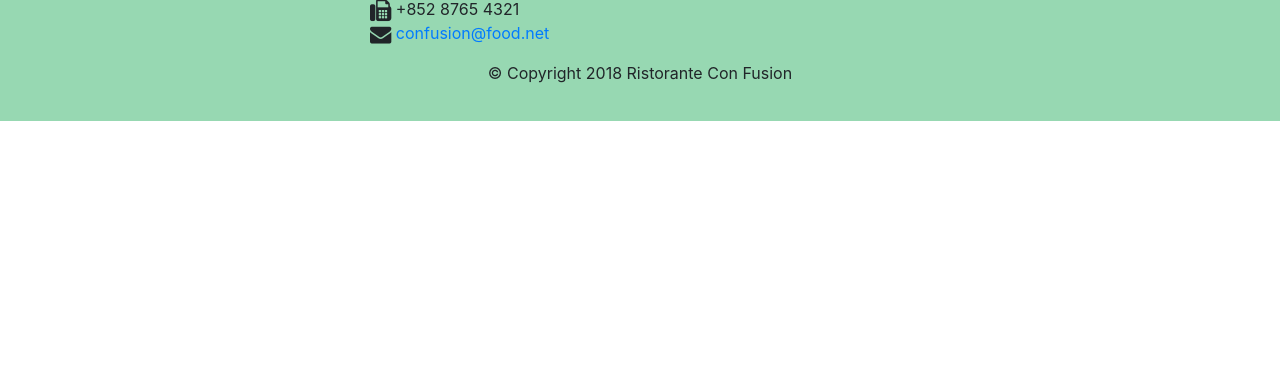
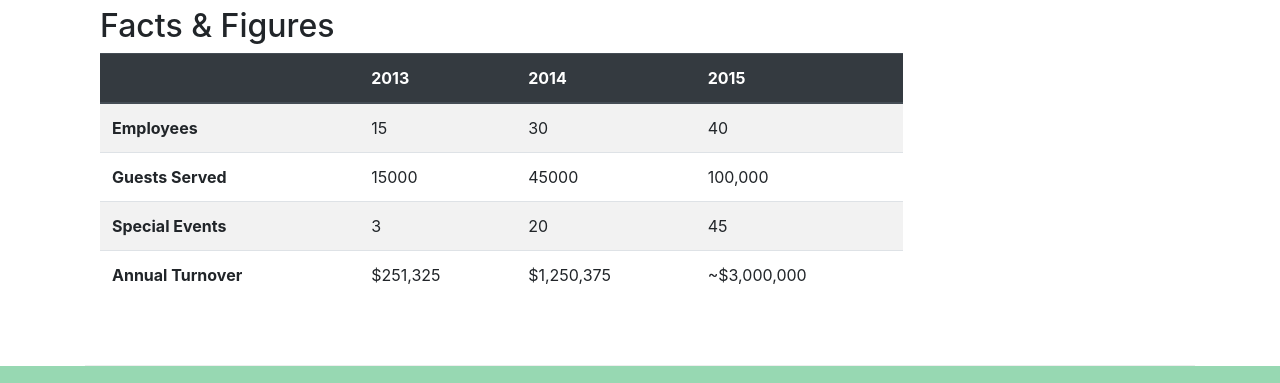
Before and after one commit to DiegoColonV/boostrap-coursera, a website: page aboutus.html in a window 1280 px wide. Shown: the part 1705-2088 px from the top of the page. Before the commit the page ends 1826 px from the top, so only its background shows below. Drawn offline with nearby package versions, Linux system fonts and the light colour scheme.

Commit message:
Tables and cards

```diff
--- a/aboutus.html
+++ b/aboutus.html
@@ -67,7 +67,32 @@
                 <p>Started in 2010, Ristorante con Fusion quickly established itself as a culinary icon par excellence in Hong Kong. With its unique brand of world fusion cuisine that can be found nowhere else, it enjoys patronage from the A-list clientele in Hong Kong.  Featuring four of the best three-star Michelin chefs in the world, you never know what will arrive on your plate the next time you visit us.</p>
                 <p>The restaurant traces its humble beginnings to <em>The Frying Pan</em>, a successful chain started by our CEO, Mr. Peter Pan, that featured for the first time the world's best cuisines in a pan.</p>
             </div>
-            <div>
+            <div class="col-sm">
+                <div class="card">
+                    <h3 class="card-header bg-primary text-white">Facts At a Glance</h3>
+                    <div class="card-body">
+                        <dl class="row">
+                            <dt class="col-6">Started</dt>
+                            <dd class="col-6">3 Feb. 2013</dd>
+                            <dt class="col-6">Major Stake Holder</dt>
+                            <dd class="col-6">HK Fine Foods Inc.</dd>
+                            <dt class="col-6">Last Year's Turnover</dt>
+                            <dd class="col-6">$1,250,375</dd>
+                            <dt class="col-6">Employees</dt>
+                            <dd class="col-6">40</dd>
+                        </dl>
+                    </div>
+                </div>
+            </div>
+            <div class="col-12">
+                <div class="card card-body bg-light">
+                    <blockquote class="blockquote">
+                        <p class="mb-0">You better cut the pizza in four pieces because I'm not hungry enough to eat six.</p>
+                        <footer class="blockquote-footer">Yogi Berra,
+                            <cite title="Source Title">The Wit and Wisdom of Yogi Berra, P. Pepe, Diversion Books, 2014</cite>
+                        </footer>
+                    </blockquote>
+                </div>
             </div>
         </div>
 
@@ -84,6 +109,50 @@
                 <h3>Alberto Somayya <small>Executive Chef</small></h3>
                 <p class="d-none d-sm-block">Award winning three-star Michelin chef with wide International experience having worked closely with whos-who in the culinary world, he specializes in creating mouthwatering Indo-Italian fusion experiences. He says, <em>Put together the cuisines from the two craziest cultures, and you get a winning hit! Amma Mia!</em></p>
             </div>
+       </div>
+       <div class="row row-content">
+           <div class="col-12 col-sm-9">
+                <h2>Facts &amp; Figures</h2>
+                <div class="table-responsive">
+                <table class="table table-striped">
+                    <thead class="thead-dark">
+                        <tr>
+                            <th>&nbsp;</th>
+                            <th>2013</th>
+                            <th>2014</th>
+                            <th>2015</th>
+                        </tr>
+                    </thead>
+                    <tbody>
+                        <tr>
+                            <th>Employees</th>
+                            <td>15</td>
+                            <td>30</td>
+                            <td>40</td>
+                        </tr>
+                        <tr>
+                            <th>Guests Served</th>
+                            <td>15000</td>
+                            <td>45000</td>
+                            <td>100,000</td>
+                        </tr>
+                        <tr>
+                            <th>Special Events</th>
+                            <td>3</td>
+                            <td>20</td>
+                            <td>45</td>
+                        </tr>
+                        <tr>
+                            <th>Annual Turnover</th>
+                            <td>$251,325</td>
+                            <td>$1,250,375</td>
+                            <td>~$3,000,000</td>
+                        </tr>
+                    </tbody>
+                </table>
+            </div>
+        </div>
+        <div class="col-12 col-sm-3"></div>
        </div>
 
     </div>
```
